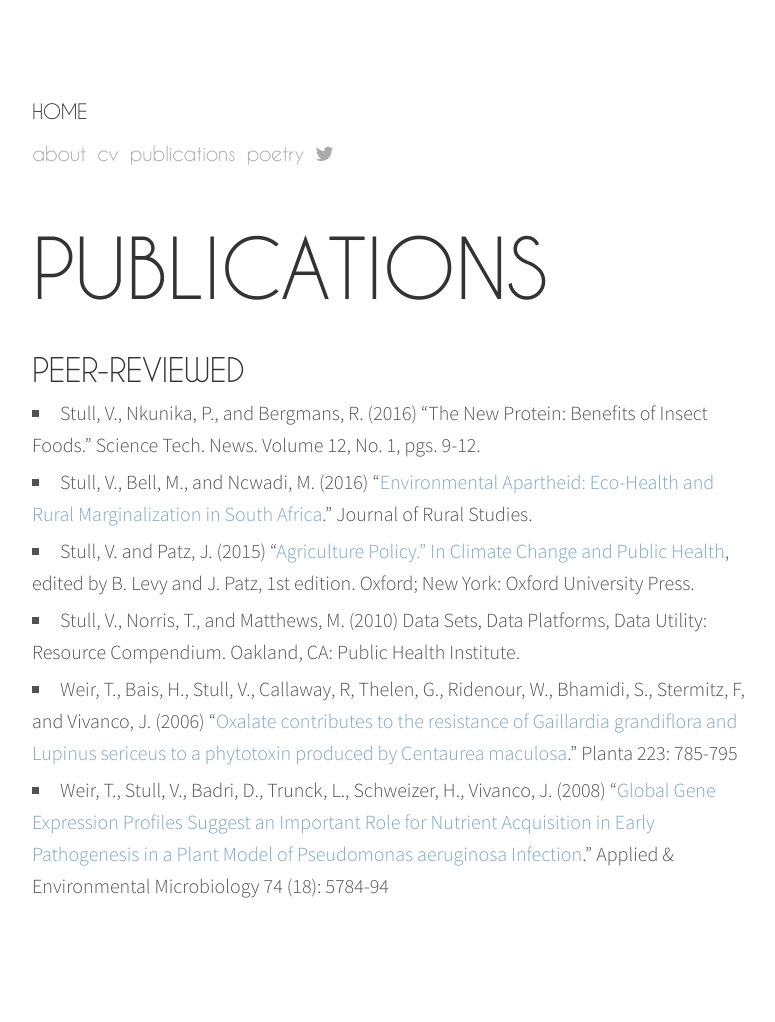
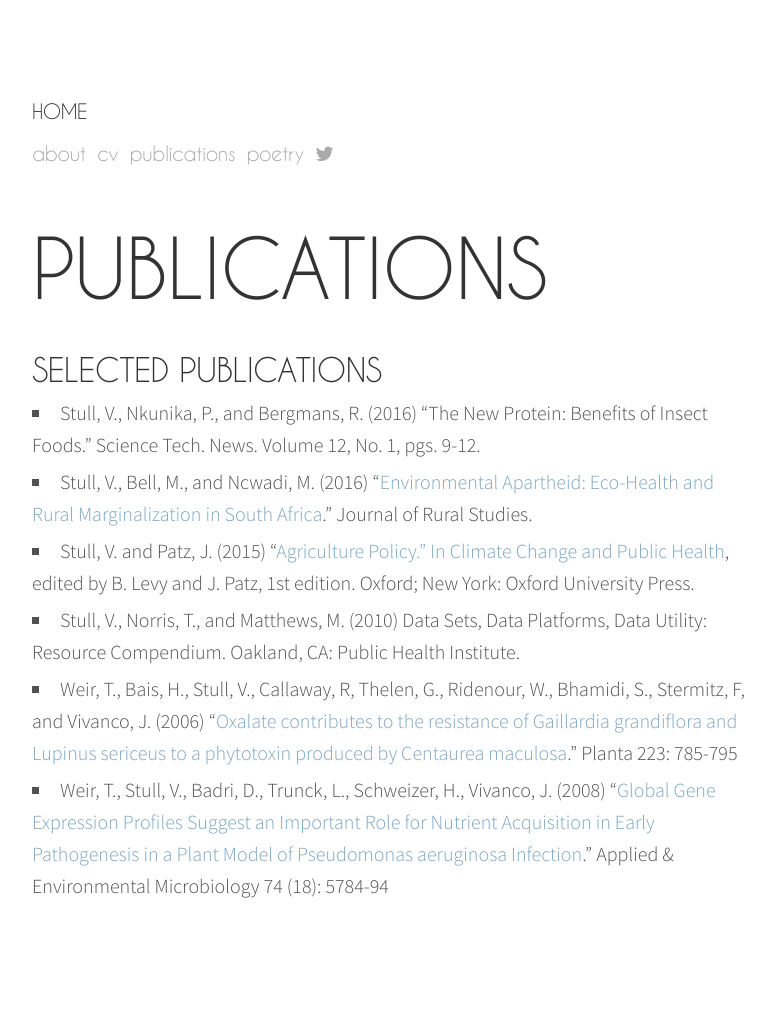
Before and after one commit to valeriestull/valeriestull.github.io, a Jekyll site: the page built from publications.md, in a window 1280 px wide. Shown: the whole page, without its empty margins (248-1023 px from the left). Built offline with Jekyll 4.4.1, drawn with Linux system fonts in a browser that asks for light colours; nearby versions of some CDN libraries; some web fonts are replaced; Markdown is read by kramdown in place of the engine named in the settings.

Commit message:
Add files via upload

```diff
--- a/publications.md
+++ b/publications.md
@@ -3,8 +3,7 @@ title: PUBLICATIONS
 permalink: /publications/
 ---
 
-## PEER-REVIEWED
-
+## SELECTED PUBLICATIONS
 
 - Stull, V., Nkunika, P., and Bergmans, R. (2016) “The New Protein: Benefits of Insect Foods.” Science Tech. News. Volume 12, No. 1, pgs. 9-12.
 - Stull, V., Bell, M., and Ncwadi, M. (2016) “<a href="https://www.sciencedirect.com/science/article/pii/S0743016716300572">Environmental Apartheid: Eco-Health and Rural Marginalization in South Africa</a>.” Journal of Rural Studies.
```
